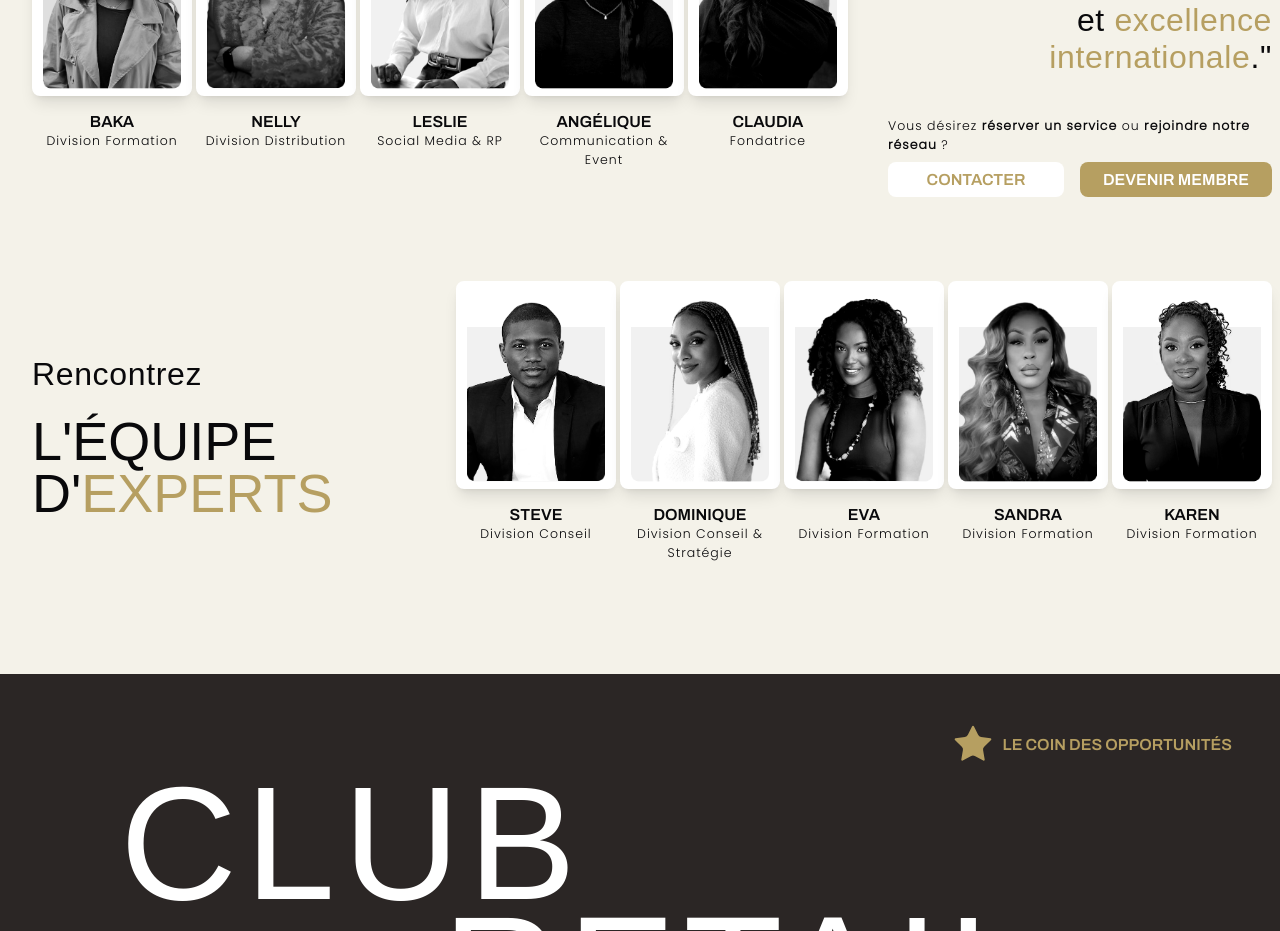
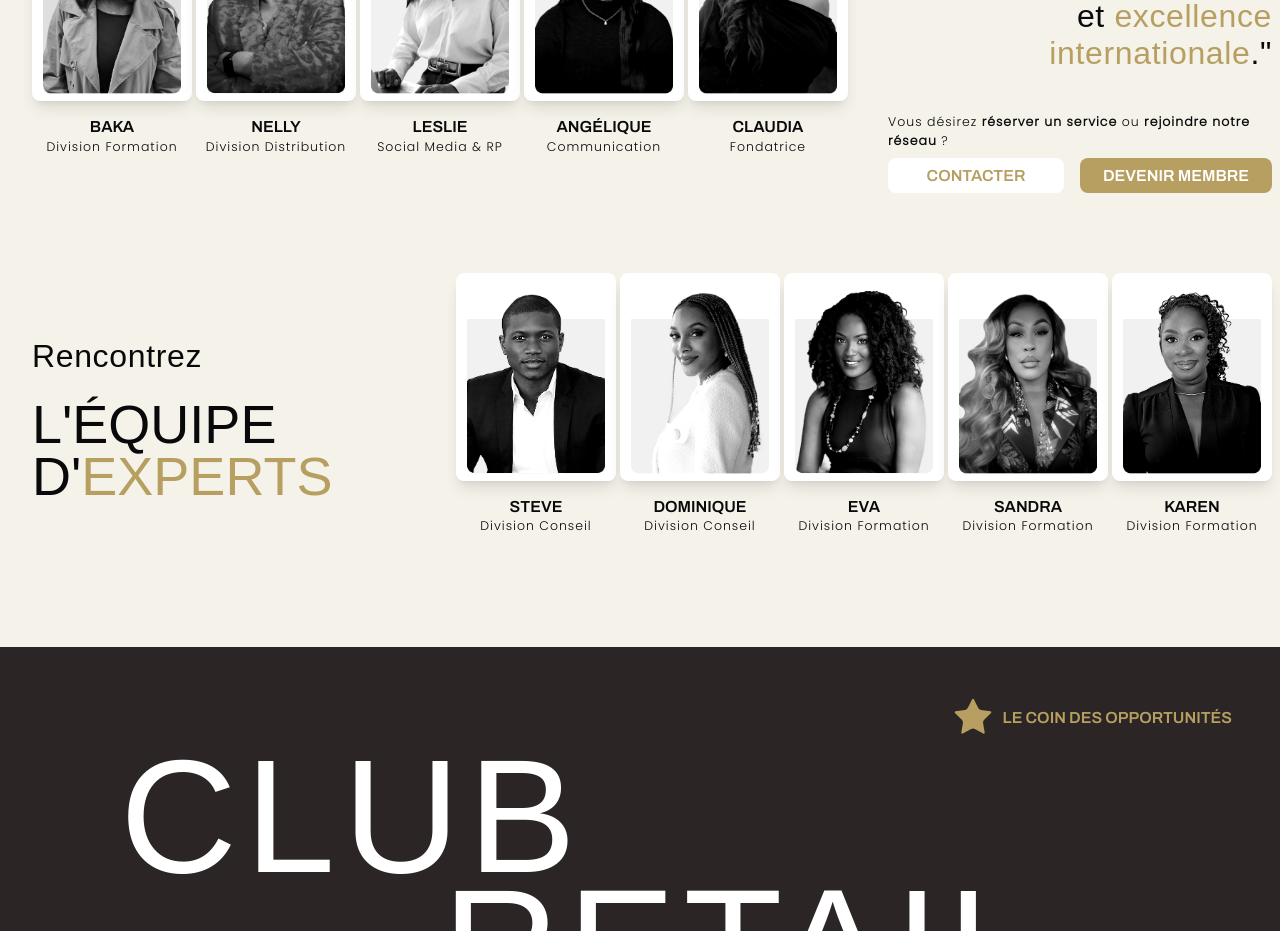
Before and after one commit to VikzG/retail_revive_services, a Next.js app: page / in a window 1280 px wide. Shown: the part 3040-3971 px from the top of the page. Built offline with nearby package versions, Linux system fonts and the light colour scheme; a web font is replaced by a local one.

Commit message:
Update Experts.tsx

```diff
--- a/components/Experts.tsx
+++ b/components/Experts.tsx
@@ -64,7 +64,7 @@ export default function Experts({ setIsSubVisible }: ExpertProps) {
     },
     {
       name: "ANGÉLIQUE",
-      role: "Communication & Event",
+      role: "Communication",
       image: "/experts/angelique_img.png",
     },
     {
@@ -82,7 +82,7 @@ export default function Experts({ setIsSubVisible }: ExpertProps) {
     },
     {
       name: "DOMINIQUE",
-      role: "Division Conseil & Stratégie",
+      role: "Division Conseil",
       image: "/experts/dominique_img.png",
     },
     {
```
